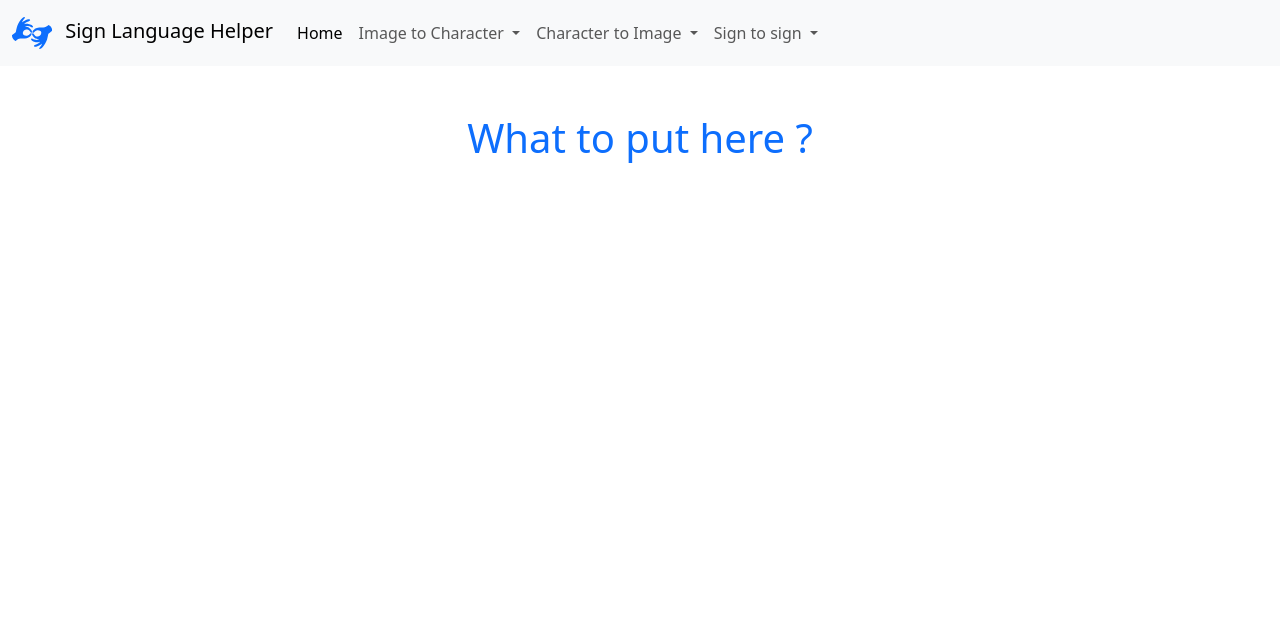
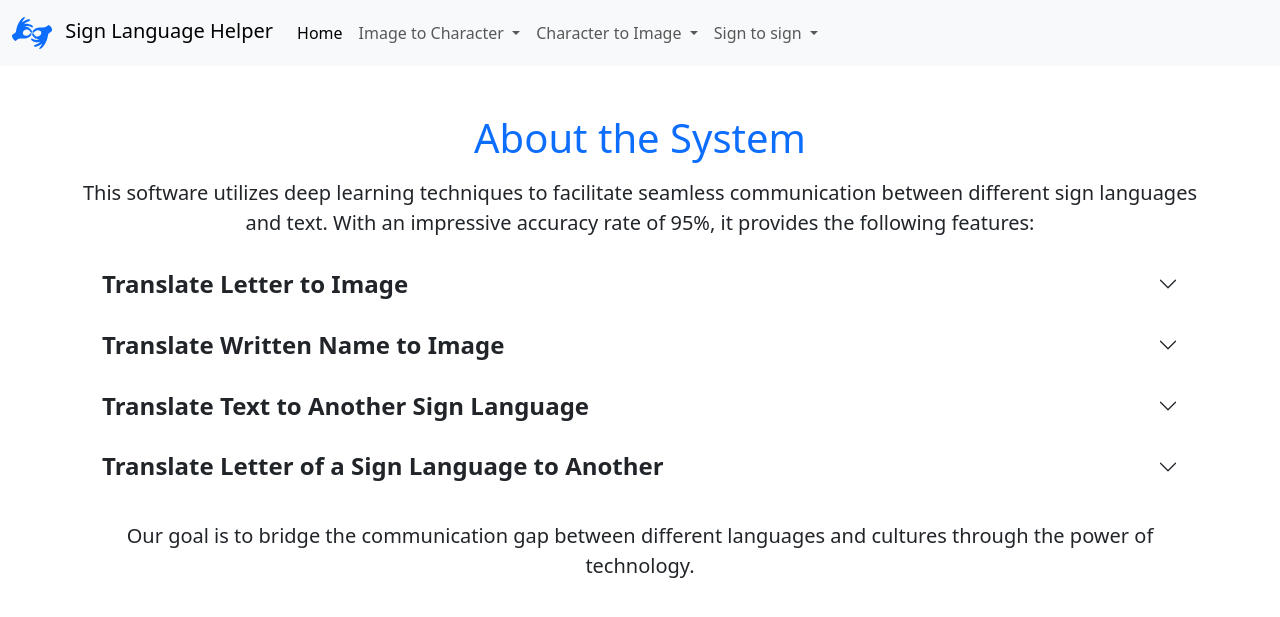
Before and after one commit to g-magdy/sign-language-translator, a Flask app: page / in a window 1280 px wide. Shown: the top 617 px of the page. Run offline with Flask 3, Linux system fonts and the light colour scheme; parts of the project's set-up code (start-up, migrations or seed data) failed here and were passed over.

Commit message:
Update index.html

```diff
--- a/templates/index.html
+++ b/templates/index.html
@@ -6,6 +6,65 @@ Homepage
 
 {% block content %}
 <div class="container mt-5">
-    <h1 class="text-center text-primary my-3">What to put here ?</h1>
+    <h1 class="text-center text-primary my-3" style="font-size: 2.5rem;">About the System</h1>
+
+    <p class="text-center" style="font-size: 1.25rem;">
+        This software utilizes deep learning techniques to facilitate seamless communication between different sign languages and text. With an impressive accuracy rate of 95%, it provides the following features:
+    </p>
+
+    <div class="accordion" id="featuresAccordion">
+        <div class="accordion-item border-0"> <!-- Removed border -->
+            <h2 class="accordion-header" id="headingOne">
+                <button class="accordion-button collapsed" type="button" data-bs-toggle="collapse" data-bs-target="#collapseOne" aria-expanded="false" aria-controls="collapseOne" style="font-size: 1.5rem; font-weight: bold;">
+                    Translate Letter to Image
+                </button>
+            </h2>
+            <div id="collapseOne" class="accordion-collapse collapse" aria-labelledby="headingOne" data-bs-parent="#featuresAccordion">
+                <div class="accordion-body" style="font-size: 1.25rem;">
+                    For example, the letter 'C' is translated to its corresponding sign language representation.
+                </div>
+            </div>
+        </div>
+        <div class="accordion-item border-0"> <!-- Removed border -->
+            <h2 class="accordion-header" id="headingTwo">
+                <button class="accordion-button collapsed" type="button" data-bs-toggle="collapse" data-bs-target="#collapseTwo" aria-expanded="false" aria-controls="collapseTwo" style="font-size: 1.5rem; font-weight: bold;">
+                    Translate Written Name to Image
+                </button>
+            </h2>
+            <div id="collapseTwo" class="accordion-collapse collapse" aria-labelledby="headingTwo" data-bs-parent="#featuresAccordion">
+                <div class="accordion-body" style="font-size: 1.25rem;">
+                    For instance, the name 'John' is translated to the fingerspelling of each letter.
+                </div>
+            </div>
+        </div>
+        <div class="accordion-item border-0"> <!-- Removed border -->
+            <h2 class="accordion-header" id="headingThree">
+                <button class="accordion-button collapsed" type="button" data-bs-toggle="collapse" data-bs-target="#collapseThree" aria-expanded="false" aria-controls="collapseThree" style="font-size: 1.5rem; font-weight: bold;">
+                    Translate Text to Another Sign Language
+                </button>
+            </h2>
+            <div id="collapseThree" class="accordion-collapse collapse" aria-labelledby="headingThree" data-bs-parent="#featuresAccordion">
+                <div class="accordion-body" style="font-size: 1.25rem;">
+                    For example, the letter 'C' will be translated to the sign language representation of the letter 'س' in Arabic.
+                </div>
+            </div>
+        </div>
+        <div class="accordion-item border-0"> <!-- Removed border -->
+            <h2 class="accordion-header" id="headingFour">
+                <button class="accordion-button collapsed" type="button" data-bs-toggle="collapse" data-bs-target="#collapseFour" aria-expanded="false" aria-controls="collapseFour" style="font-size: 1.5rem; font-weight: bold;">
+                    Translate Letter of a Sign Language to Another
+                </button>
+            </h2>
+            <div id="collapseFour" class="accordion-collapse collapse" aria-labelledby="headingFour" data-bs-parent="#featuresAccordion">
+                <div class="accordion-body" style="font-size: 1.25rem;">
+                    For instance, if an image of the letter 'C' is uploaded, it will be translated to an image of the sign for 'س'.
+                </div>
+            </div>
+        </div>
+    </div>
+
+    <p class="text-center mt-4" style="font-size: 1.25rem;">
+        Our goal is to bridge the communication gap between different languages and cultures through the power of technology.
+    </p>
 </div>
 {% endblock content %}
```
